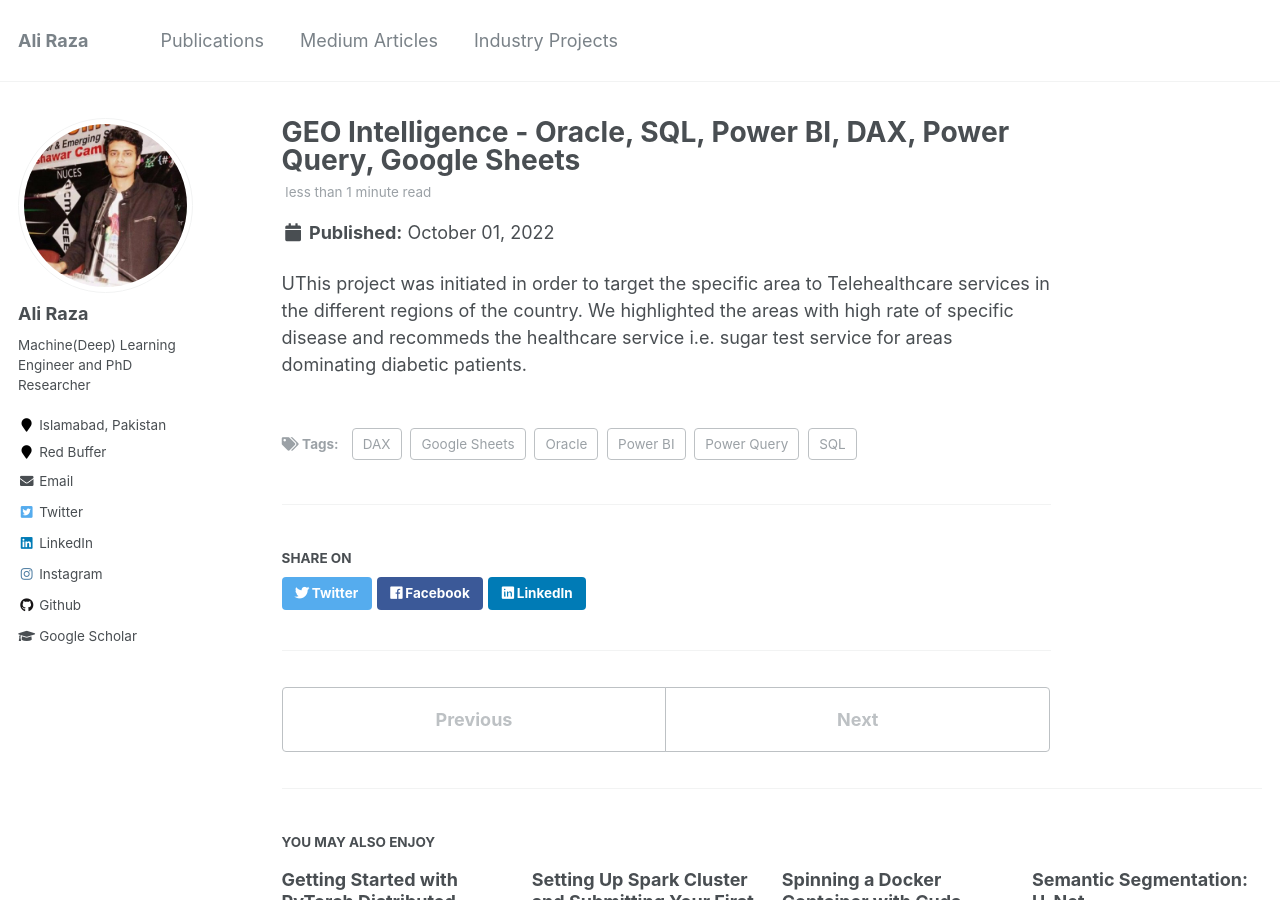
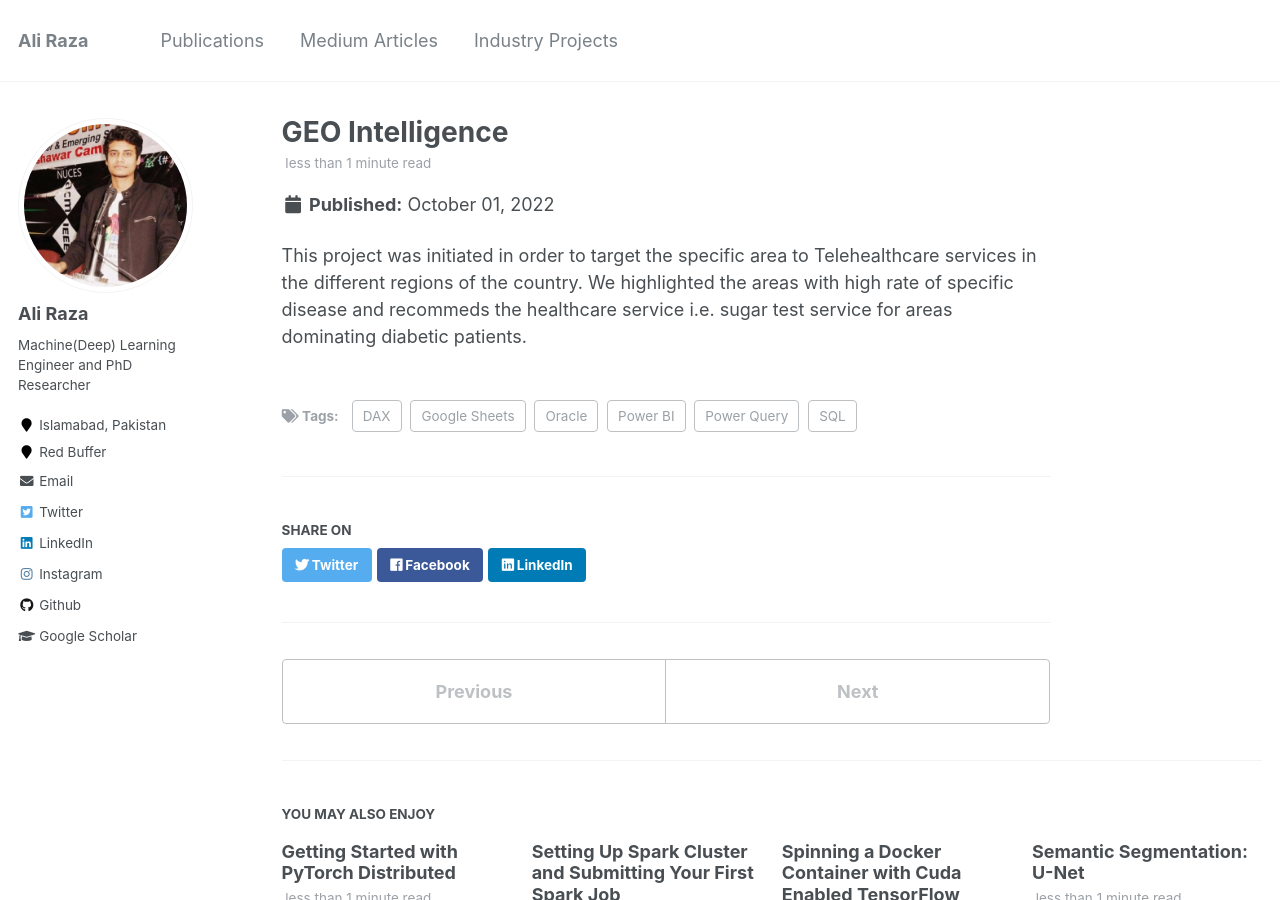
Before and after one commit to dataguy-ali/dataguy-ali.github.io, a Jekyll site: the page built from _projects/2022-10-01-GEO Intelligence.md, in a window 1280 px wide and 900 px high. Built offline with Jekyll 4.4.1, drawn with Linux system fonts in a browser that asks for light colours.

Commit message:
new changes

```diff
--- a/_projects/2022-10-01-GEO Intelligence.md
+++ b/_projects/2022-10-01-GEO Intelligence.md
@@ -1,7 +1,7 @@
 ---
-title: "GEO Intelligence - Oracle, SQL, Power BI, DAX, Power Query, Google Sheets"
+title: "GEO Intelligence"
 date:   2022-10-01
-permalink: /BCG-Co2Fi/
+permalink: /GEO Intelligence/
 tags:
   - Oracle
   - SQL
@@ -11,4 +11,4 @@ tags:
   - Google Sheets
 ---
 
-UThis project was initiated in order to target the specific area to Telehealthcare services in the different regions of the country. We highlighted the areas with high rate of specific disease and recommeds the healthcare service i.e. sugar test service for areas dominating diabetic patients.
+This project was initiated in order to target the specific area to Telehealthcare services in the different regions of the country. We highlighted the areas with high rate of specific disease and recommeds the healthcare service i.e. sugar test service for areas dominating diabetic patients.
```
Also changed, not shown: _projects/2022-12-01-Financial Simulator.md (+1 -1 lines), _projects/2022-12-01-New Product Launch Recommendation System.md (+1 -1 lines).
